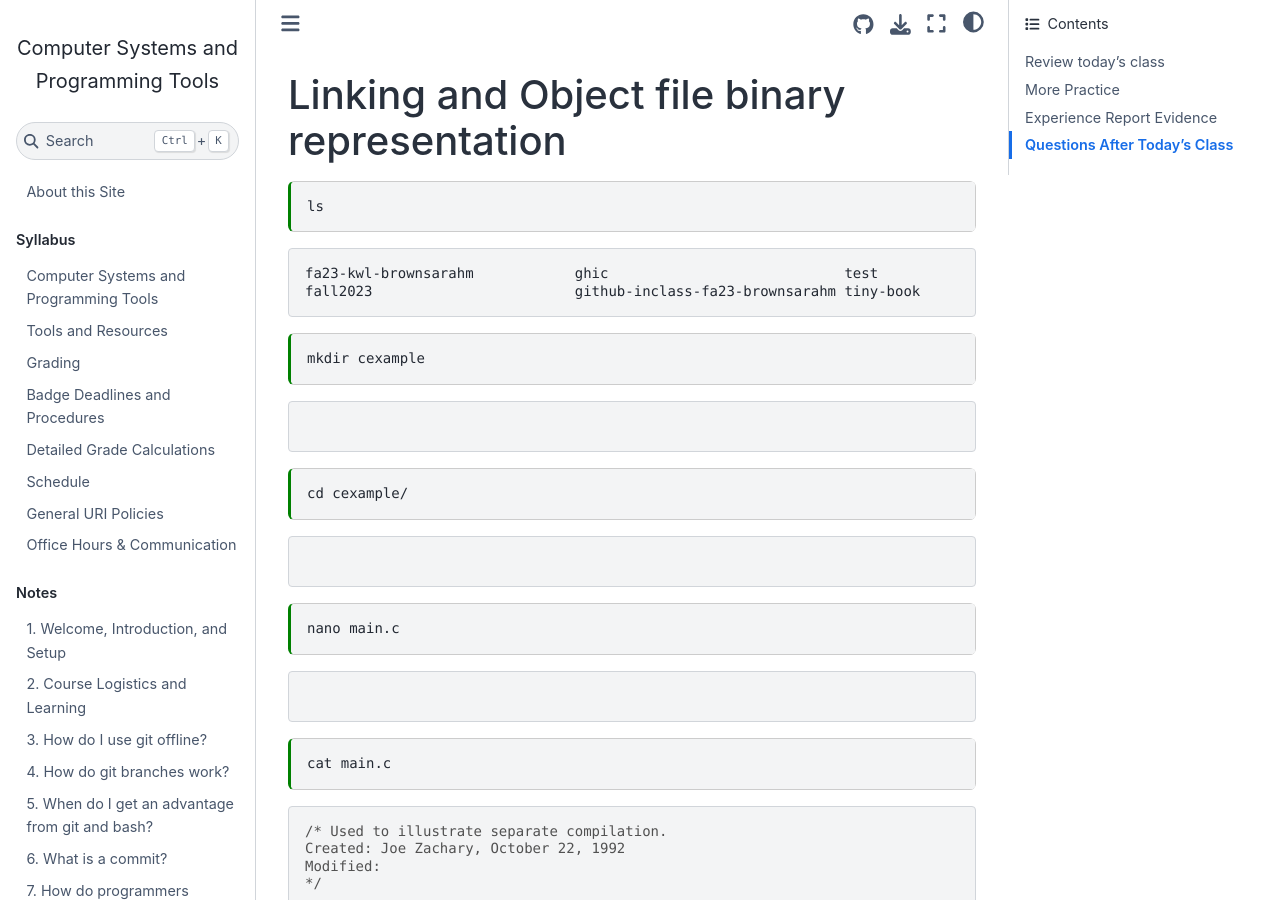
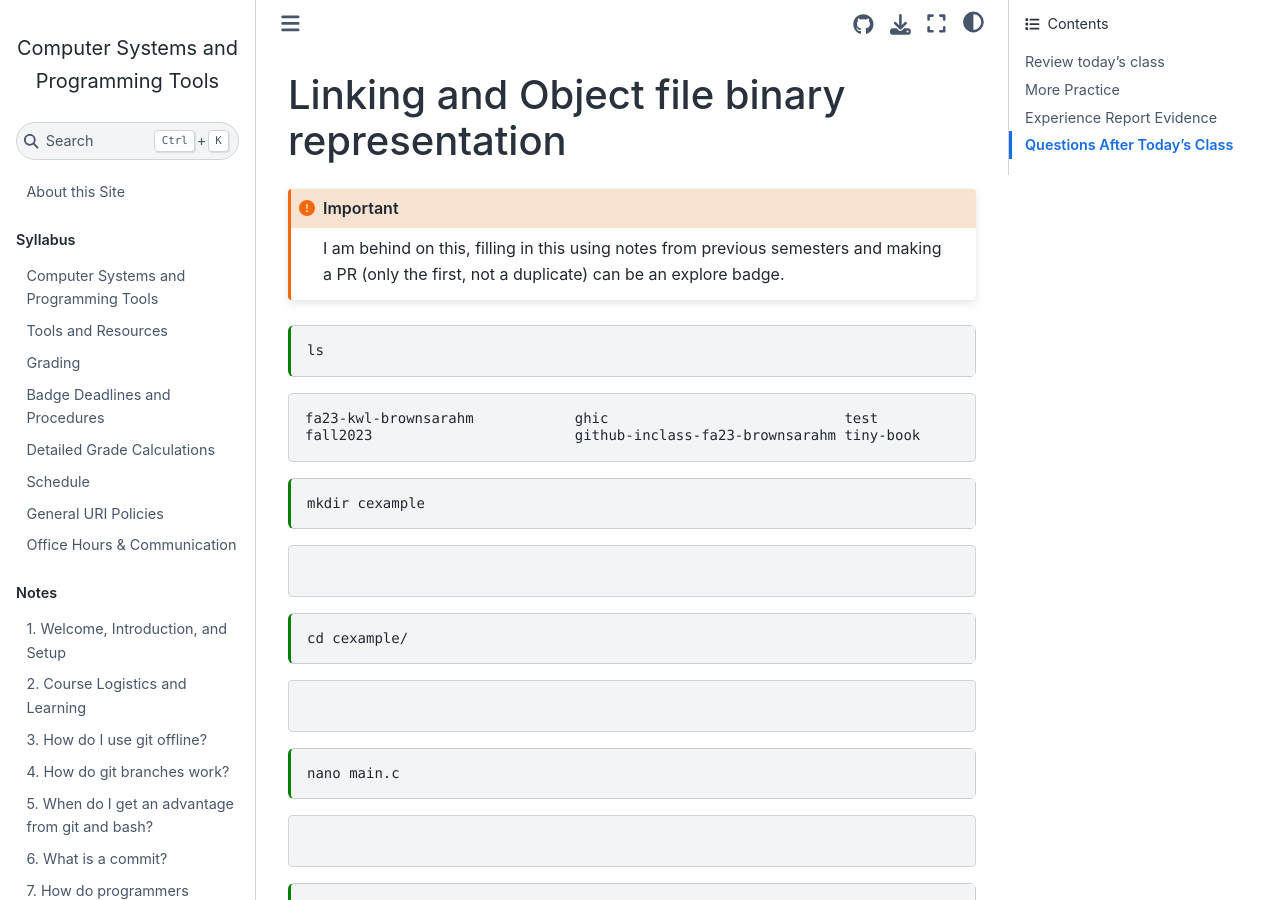
Before and after one commit to introcompsys/fall2023, a Jupyter Book: the page built from notes/2023-11-07.md, in a window 1280 px wide and 900 px high. Built offline with Jupyter Book 1.0.4 settings and Sphinx 7.4.7 and the Sphinx Book theme 1.1.4, drawn with Linux system fonts in a browser that asks for light colours; pages that are not in the unit, such as notebooks, are missing from menus.

Commit message:
explore option

````diff
--- a/notes/2023-11-07.md
+++ b/notes/2023-11-07.md
@@ -5,6 +5,10 @@ kernelspec:
 ---
 
 # Linking and Object file binary representation
+
+```{important}
+I am behind on this, filling in this using notes from previous semesters and making a PR (only the first, not a duplicate) can be an explore badge.
+```
 
 
 ```{code-cell} bash
````
